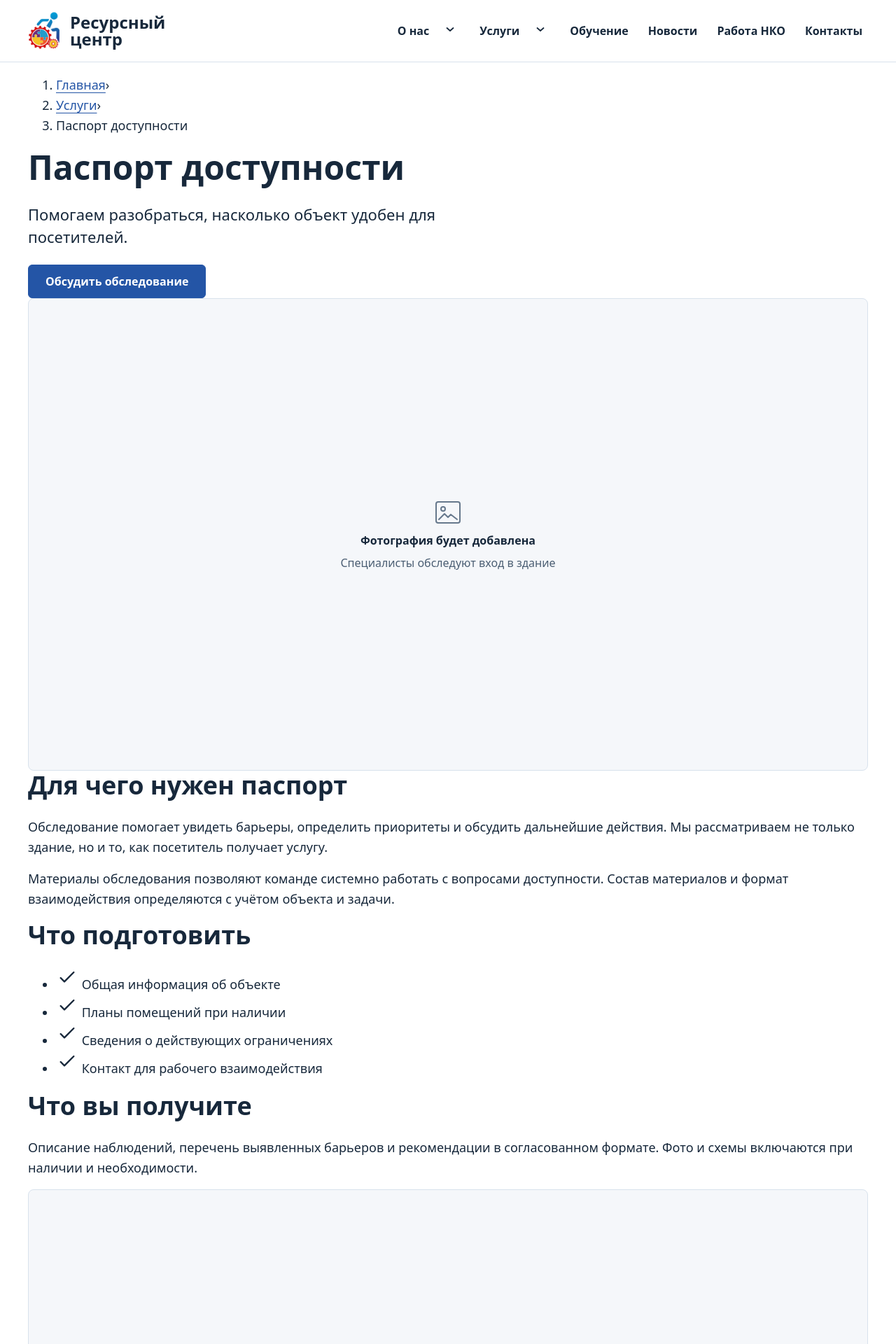
After one commit to Jefrry/desnica, a WordPress theme: template apps/wordpress/theme/pages/accessibility-passport.php in a window 1280 px wide. The commit adds this page. Shown: the top 1920 px of the page at 70% size. Run offline with PHP 8.4 and a stand-in for WordPress, Linux system fonts and the light colour scheme; the site name, menu and one post (Sample post) are stand-ins, and other content is empty.

Commit message:
training and accessibility pages

```diff
--- a/apps/wordpress/theme/assets/css/common.css
+++ b/apps/wordpress/theme/assets/css/common.css
@@ -59,6 +59,9 @@ nav ul { list-style: none; padding: 0; margin: 0; }
 .missing-photo > div { display: flex; width: 100%; height: 100%; min-width: 0; flex-direction: column; align-items: center; justify-content: center; gap: .5rem; padding: 1rem; text-align: center; color: #4b5e73; font-size: 1rem; line-height: 1.5rem; overflow-wrap: anywhere; }
 .missing-photo svg { width: 2.5rem; height: 2.5rem; flex-shrink: 0; color: #66788c; }
 .missing-photo strong { font-size: 1rem; color: #17283b; }
+.missing-photo:has(> figcaption) { aspect-ratio: auto; overflow: visible; border: 0; background: transparent; }
+.missing-photo:has(> figcaption) > div { height: auto; min-height: min-content; aspect-ratio: 16/9; border: 1px solid #d8e2ec; border-radius: .5rem; background: #f5f7fa; }
+.missing-photo figcaption { margin-top: .5rem; color: #4b5e73; font-size: 1rem; line-height: 1.5rem; }
 .site-footer { padding-block: 1.25rem; border-top: 1px solid #d8e2ec; font-size: 1rem; line-height: 1.5rem; color: #4b5e73; }
 .footer-row { display: flex; flex-wrap: wrap; align-items: center; gap: .5rem; }
 .footer-row p { margin: 0; }
--- a/apps/wordpress/theme/assets/css/pages/services.css
+++ b/apps/wordpress/theme/assets/css/pages/services.css
@@ -48,6 +48,8 @@
 .service-faq summary svg { flex-shrink: 0; color: #2455a6; }
 .service-faq details[open] summary svg { transform: rotate(180deg); }
 .service-faq p { margin: 0; padding: 1rem; color: #4b5e73; font-size: 1rem; line-height: 1.5rem; }
+.passport-purpose-copy { max-width: 68rem; }
+.service-grid.passport-materials { margin-top: 3rem; gap: 2.5rem; }
 @media (min-width: 22.5rem) {
     .service-card .missing-photo { width: 8rem; }
 }
@@ -64,4 +66,5 @@
     .service-audience { padding: 1.5rem; }
     .service-purpose { padding: 2rem; }
     .service-purpose-copy, .service-media-grid { gap: 2rem; }
+    .service-grid.passport-materials { margin-top: 4rem; gap: 2rem; }
 }
--- a/apps/wordpress/theme/functions.php
+++ b/apps/wordpress/theme/functions.php
@@ -7,7 +7,7 @@ require_once __DIR__ . '/inc/information-pages.php';
 require_once __DIR__ . '/inc/documents.php';
 require_once __DIR__ . '/inc/reports.php';
 
-function resource_center_missing_photo(string $asset_id, string $alt, string $label = 'Фотография будет добавлена', string $class = ''): void
+function resource_center_missing_photo(string $asset_id, string $alt, string $label = 'Фотография будет добавлена', string $class = '', string $caption = ''): void
 {
     ?>
     <figure class="missing-photo <?php echo esc_attr($class); ?>" data-asset-id="<?php echo esc_attr($asset_id); ?>">
@@ -16,6 +16,9 @@ function resource_center_missing_photo(string $asset_id, string $alt, string $la
             <strong aria-hidden="true"><?php echo esc_html($label); ?></strong>
             <span aria-hidden="true"><?php echo esc_html($alt); ?></span>
         </div>
+        <?php if ($caption !== '') : ?>
+            <figcaption><?php echo esc_html($caption); ?></figcaption>
+        <?php endif; ?>
     </figure>
     <?php
 }
--- a/apps/wordpress/theme/inc/information-pages.php
+++ b/apps/wordpress/theme/inc/information-pages.php
@@ -15,6 +15,8 @@ function resource_center_information_page(): ?array
         '/services/local-documents' => array('template' => 'local-documents', 'stylesheet' => 'services', 'title' => 'Разработка локальных документов', 'description' => 'Подготовка локальных документов для инклюзивного оказания услуг.'),
         '/services/odi' => array('template' => 'odi', 'stylesheet' => 'services', 'title' => 'Проектирование 10 раздела ОДИ', 'description' => 'Проектные решения по обеспечению доступности зданий и помещений для людей с инвалидностью.'),
         '/services/project-review' => array('template' => 'project-review', 'stylesheet' => 'services', 'title' => 'Согласование проектов', 'description' => 'Экспертное обсуждение проектных решений с точки зрения доступности.'),
+        '/services/accessibility-passport' => array('template' => 'accessibility-passport', 'stylesheet' => 'services', 'title' => 'Паспорт доступности', 'description' => 'Обследование объекта и подготовка материалов о его доступности.'),
+        '/training' => array('template' => 'training', 'title' => 'Обучение', 'description' => 'Программы о доступной среде, общении без барьеров и инклюзивном сервисе.'),
         '/ngo' => array('template' => 'ngo', 'title' => 'Работа НКО', 'description' => 'Поддержка некоммерческих организаций, обмен опытом и совместные инициативы.'),
         '/contacts' => array('template' => 'contacts', 'title' => 'Контакты', 'description' => 'Контакты Ресурсного центра.'),
         '/legal' => array('template' => 'legal', 'title' => 'Правовая информация', 'description' => 'Правовая информация Ресурсного центра.'),
--- a/apps/wordpress/theme/inc/services.php
+++ b/apps/wordpress/theme/inc/services.php
@@ -53,6 +53,7 @@ function resource_center_service_icon(string $icon): void
         'settings' => 'M12 15.5a3.5 3.5 0 1 0 0-7 3.5 3.5 0 0 0 0 7 M19.4 15a1.65 1.65 0 0 0 .33 1.82l.06.06-2.83 2.83-.06-.06a1.65 1.65 0 0 0-1.82-.33 1.65 1.65 0 0 0-1 1.51V21h-4v-.09a1.65 1.65 0 0 0-1-1.51 1.65 1.65 0 0 0-1.82.33l-.06.06-2.83-2.83.06-.06A1.65 1.65 0 0 0 4.6 15a1.65 1.65 0 0 0-1.51-1H3v-4h.09A1.65 1.65 0 0 0 4.6 9a1.65 1.65 0 0 0-.33-1.82l-.06-.06L7.04 4.3l.06.06A1.65 1.65 0 0 0 8.92 4a1.65 1.65 0 0 0 1-1.51V2h4v.49A1.65 1.65 0 0 0 14.92 4a1.65 1.65 0 0 0 1.82.33l.06-.06 2.83 2.83-.06.06A1.65 1.65 0 0 0 19.4 9a1.65 1.65 0 0 0 1.51 1H21v4h-.09a1.65 1.65 0 0 0-1.51 1Z',
         'layers' => 'M4 8l8-4 8 4-8 4z M4 12l8 4 8-4M4 16l8 4 8-4',
         'people' => 'M16 21v-2a4 4 0 0 0-4-4H6a4 4 0 0 0-4 4v2 M9 11a4 4 0 1 0 0-8 4 4 0 0 0 0 8M22 21v-2a4 4 0 0 0-3-3.87M16 3.13a4 4 0 0 1 0 7.75',
+        'education' => 'm3 10 9-5 9 5-9 5z M7 13v4c3 2 7 2 10 0v-4M21 10v6',
         'search' => 'M11 19a8 8 0 1 1 0-16 8 8 0 0 1 0 16 m10 2-4.35-4.35',
     );
     ?>
--- /dev/null
+++ b/apps/wordpress/theme/pages/accessibility-passport.php
@@ -0,0 +1,62 @@
+<?php defined('ABSPATH') || exit; get_header(); ?>
+<div class="shell information-page">
+    <?php
+    $title = resource_center_services()['accessibility-passport']['title'];
+    resource_center_breadcrumbs($title, array(array('Услуги', '/services')));
+    resource_center_service_intro(
+        $title,
+        'Помогаем разобраться, насколько объект удобен для посетителей.',
+        'Обсудить обследование',
+        'entrance-assessment',
+        'Специалисты обследуют вход в здание'
+    );
+    ?>
+    <section class="content-section" aria-labelledby="passport-purpose-heading">
+        <h2 id="passport-purpose-heading">Для чего нужен паспорт</h2>
+        <div class="service-grid service-purpose-copy passport-purpose-copy">
+            <p>Обследование помогает увидеть барьеры, определить приоритеты и обсудить дальнейшие действия. Мы рассматриваем не только здание, но и то, как посетитель получает услугу.</p>
+            <p>Материалы обследования позволяют команде системно работать с вопросами доступности. Состав материалов и формат взаимодействия определяются с учётом объекта и задачи.</p>
+        </div>
+    </section>
+    <div class="content-section service-grid passport-materials">
+        <section aria-labelledby="passport-preparation-heading">
+            <h2 id="passport-preparation-heading">Что подготовить</h2>
+            <ul class="service-checklist" role="list">
+                <?php foreach (array(
+                    'Общая информация об объекте',
+                    'Планы помещений при наличии',
+                    'Сведения о действующих ограничениях',
+                    'Контакт для рабочего взаимодействия',
+                ) as $item) : ?>
+                    <li><?php resource_center_service_icon('check'); ?><span><?php echo esc_html($item); ?></span></li>
+                <?php endforeach; ?>
+            </ul>
+        </section>
+        <section aria-labelledby="passport-result-heading">
+            <h2 id="passport-result-heading">Что вы получите</h2>
+            <p class="service-result-copy">Описание наблюдений, перечень выявленных барьеров и рекомендации в согласованном формате. Фото и схемы включаются при наличии и необходимости.</p>
+            <?php resource_center_missing_photo(
+                'passport-document',
+                'Пример комплекта материалов обследования',
+                'Иллюстрация материалов',
+                caption: 'Иллюстрация комплекта материалов, не файл для скачивания.'
+            ); ?>
+        </section>
+    </div>
+    <section class="content-section" aria-labelledby="passport-faq-heading">
+        <h2 id="passport-faq-heading">Частые вопросы</h2>
+        <?php resource_center_service_faq('passport-faq', array(
+            array('Сколько времени занимает обследование?', 'Срок зависит от размера и сложности объекта, исходных материалов и согласованного объёма работ.'),
+            array('Что входит в отчёт?', 'Содержание обсуждается до начала работы и связано с задачей обследования.'),
+            array('Нужно ли присутствие сотрудников?', 'Участие сотрудника, знакомого с объектом, помогает уточнить порядок работы и маршруты посетителей.'),
+            array('Можно ли обследовать часть здания?', 'Объём можно обсудить, учитывая задачу и связь выбранной части с остальным маршрутом посетителя.'),
+        ), 0); ?>
+    </section>
+</div>
+<?php
+resource_center_contact_band(
+    'Остались вопросы или хотите обсудить обследование?',
+    'Расскажем подробнее о формате работы и поможем подобрать подходящий вариант.',
+    'Обсудить обследование'
+);
+get_footer();
```
Also changed, not shown: apps/wordpress/theme/assets/css/pages/training.css (added, +27 -0 lines), apps/wordpress/theme/pages/training.php (added, +67 -0 lines), .scratch/php-wordpress-migration/issues/09-accessibility-passport-and-training.md.
